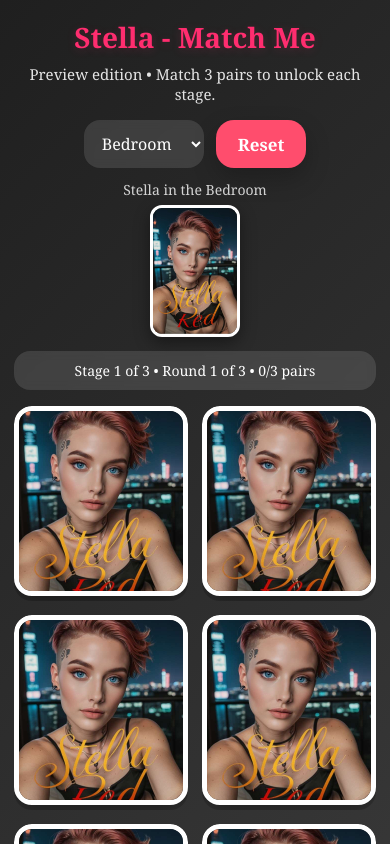
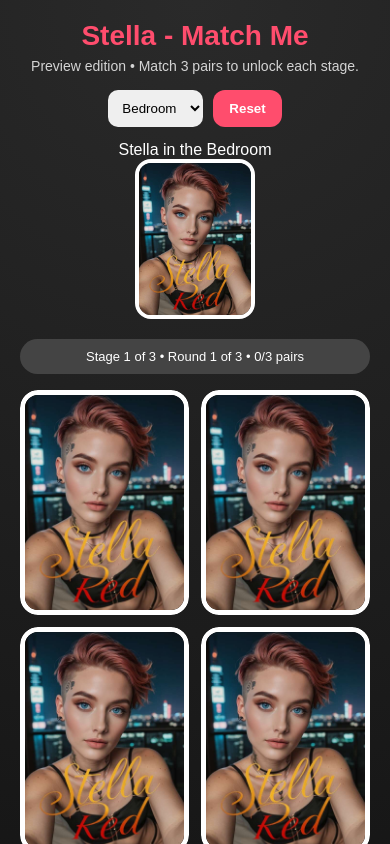
Before and after one commit to PlayYourPhotos/playyourphotos-app, a React (Create React App) app: page / in a window 390 px wide. Shown: the top 844 px of the page. Built offline with nearby package versions, Linux system fonts and the light colour scheme.

Commit message:
Update styles.css

```diff
--- a/src/styles.css
+++ b/src/styles.css
@@ -1,224 +1,195 @@
+/* RESET */
 * {
   box-sizing: border-box;
+  margin: 0;
+  padding: 0;
 }
 
 body {
-  margin: 0;
-  font-family: Georgia, "Times New Roman", serif;
-  background: linear-gradient(135deg, #1f1f1f, #3a3a3a);
+  font-family: Arial, sans-serif;
+  background: radial-gradient(circle at top, #2a2a2a, #111);
   color: white;
+  text-align: center;
 }
 
-button,
-select {
-  font: inherit;
-}
-
+/* PAGE LAYOUT */
 .match-page {
-  min-height: 100vh;
   display: flex;
   justify-content: center;
+  padding: 20px;
 }
 
 .match-shell {
   width: 100%;
-  max-width: 430px;
-  min-height: 100vh;
-  padding: 18px 14px 28px;
+  max-width: 420px;
 }
 
-.match-header {
-  text-align: center;
+/* HEADER */
+.match-title {
+  font-size: 28px;
+  color: #ff4d6d;
+  margin-bottom: 6px;
+}
+
+.match-subtitle {
+  font-size: 14px;
+  opacity: 0.8;
   margin-bottom: 16px;
 }
 
-.match-title {
-  margin: 0;
-  font-size: 32px;
-  color: #ff2d6f;
-  text-shadow: 0 2px 10px rgba(255, 45, 111, 0.18);
-}
-
-.match-subtitle {
-  margin: 8px 0 0;
-  font-size: 16px;
-  opacity: 0.88;
-}
-
+/* CONTROLS */
 .match-controls {
   display: flex;
   justify-content: center;
-  gap: 12px;
-  margin-bottom: 12px;
+  gap: 10px;
+  margin-bottom: 14px;
 }
 
 .match-select {
-  min-width: 120px;
+  padding: 10px;
+  border-radius: 10px;
   border: none;
-  border-radius: 16px;
-  padding: 12px 14px;
-  background: rgba(255, 255, 255, 0.12);
-  color: white;
-  backdrop-filter: blur(4px);
 }
 
 .match-button {
+  padding: 10px 16px;
+  border-radius: 12px;
   border: none;
   cursor: pointer;
-  transition: transform 0.2s ease, opacity 0.2s ease, box-shadow 0.2s ease;
-  color: white;
-  font-size: 18px;
-  font-weight: 700;
-  padding: 12px 22px;
-  border-radius: 18px;
-  box-shadow: 0 10px 24px rgba(0, 0, 0, 0.22);
+  font-weight: bold;
 }
 
 .match-button.primary {
   background: #ff4d6d;
+  color: white;
 }
 
+/* PREVIEW */
 .set-preview-wrap {
-  margin-bottom: 14px;
-}
-
-.set-label {
-  text-align: center;
-  font-size: 14px;
-  opacity: 0.8;
-  margin-bottom: 6px;
+  margin-bottom: 16px;
 }
 
 .set-preview {
-  display: flex;
-  justify-content: center;
+  width: 120px;
+  margin: 0 auto;
 }
 
 .set-preview img {
-  width: 90px;
-  height: 132px;
+  width: 100%;
+  aspect-ratio: 3 / 4;
   object-fit: cover;
-  border-radius: 12px;
-  border: 3px solid white;
-  box-shadow: 0 6px 16px rgba(0, 0, 0, 0.4);
-  display: block;
+  border-radius: 16px;
+  border: 4px solid white;
 }
 
+/* STATUS BAR */
 .match-status {
-  background: rgba(255, 255, 255, 0.12);
-  padding: 10px 16px;
-  border-radius: 16px;
-  font-size: 15px;
-  text-align: center;
+  background: #444;
+  padding: 10px;
+  border-radius: 20px;
   margin-bottom: 16px;
-  backdrop-filter: blur(4px);
+  font-size: 13px;
 }
 
-.match-grid,
+/* GRID */
+.match-grid {
+  display: grid;
+  grid-template-columns: repeat(2, 1fr);
+  gap: 12px;
+}
+
+/* CARD (THIS FIXES YOUR ISSUE) */
+.memory-card {
+  width: 100%;
+  aspect-ratio: 3 / 4;   /* 🔑 critical fix */
+  border-radius: 18px;
+  overflow: hidden;
+  background: #000;
+  border: none;
+}
+
+/* IMAGE */
+.memory-image {
+  width: 100%;
+  height: 100%;
+  object-fit: cover;
+  display: block;
+  border-radius: 18px;
+  border: 5px solid white;
+  box-shadow: 0 10px 24px rgba(0, 0, 0, 0.35);
+}
+
+/* MATCHED */
+.memory-card.matched {
+  opacity: 0.8;
+}
+
+/* OVERLAY */
+.overlay-inline {
+  margin: 20px 0;
+}
+
+.overlay-card {
+  background: #2a2a2a;
+  padding: 20px;
+  border-radius: 20px;
+}
+
+.overlay-title {
+  font-size: 22px;
+  color: #ff4d6d;
+  margin-bottom: 10px;
+}
+
+.overlay-text {
+  font-size: 14px;
+  margin-bottom: 16px;
+}
+
+/* GALLERY */
 .gallery-grid {
   display: grid;
   grid-template-columns: repeat(2, 1fr);
-  gap: 14px;
-  align-items: start;
+  gap: 12px;
+  margin-top: 16px;
 }
 
-.memory-card,
 .gallery-card {
-  background: transparent;
+  border: none;
+  background: none;
   padding: 0;
-  border: none;
-  border-radius: 18px;
-  overflow: hidden;
-  cursor: pointer;
-  width: 100%;
 }
 
-.memory-card.matched {
-  opacity: 0.82;
-}
-
-.memory-image,
 .gallery-image {
   width: 100%;
   aspect-ratio: 3 / 4;
-  height: auto;
+  object-fit: cover;
   border-radius: 18px;
   border: 5px solid white;
-  box-shadow: 0 10px 24px rgba(0, 0, 0, 0.35);
-  background: #111;
-  object-fit: cover;
 }
 
-.overlay-inline {
-  margin-bottom: 16px;
-}
-
-.overlay-card {
-  width: 100%;
-  background: linear-gradient(
-    135deg,
-    rgba(40, 40, 40, 0.96),
-    rgba(60, 60, 60, 0.96)
-  );
-  border-radius: 22px;
-  padding: 24px;
-  text-align: center;
-  box-shadow: 0 18px 40px rgba(0, 0, 0, 0.4);
-}
-
-.overlay-title {
-  margin: 0 0 10px;
-  color: #ff2d6f;
-  font-size: 28px;
-}
-
-.overlay-text {
-  margin: 0 0 18px;
-  line-height: 1.45;
-}
-
+/* FULL IMAGE OVERLAY */
 .image-overlay {
   position: fixed;
-  inset: 0;
+  top: 0;
+  left: 0;
+  width: 100%;
+  height: 100%;
   background: rgba(0, 0, 0, 0.9);
   display: flex;
+  justify-content: center;
   align-items: center;
-  justify-content: center;
-  z-index: 30;
-  cursor: zoom-out;
-  padding: 16px;
 }
 
 .image-full {
-  max-width: 95%;
-  max-height: 95%;
+  max-width: 90%;
+  max-height: 90%;
   border-radius: 16px;
-  box-shadow: 0 20px 40px rgba(0, 0, 0, 0.8);
 }
 
-@media (max-width: 420px) {
-  .match-title {
-    font-size: 28px;
-  }
-
-  .match-subtitle {
-    font-size: 15px;
-  }
-
-  .match-button {
-    font-size: 17px;
-  }
-
-  .match-status {
-    font-size: 14px;
-  }
-
-  .overlay-title {
-    font-size: 24px;
-  }
-
-  .memory-image,
-  .gallery-image {
-    height: 190px;
+/* MOBILE SAFETY (prevents square override) */
+@media (max-width: 768px) {
+  .memory-card {
+    aspect-ratio: 3 / 4;
   }
 }
```
